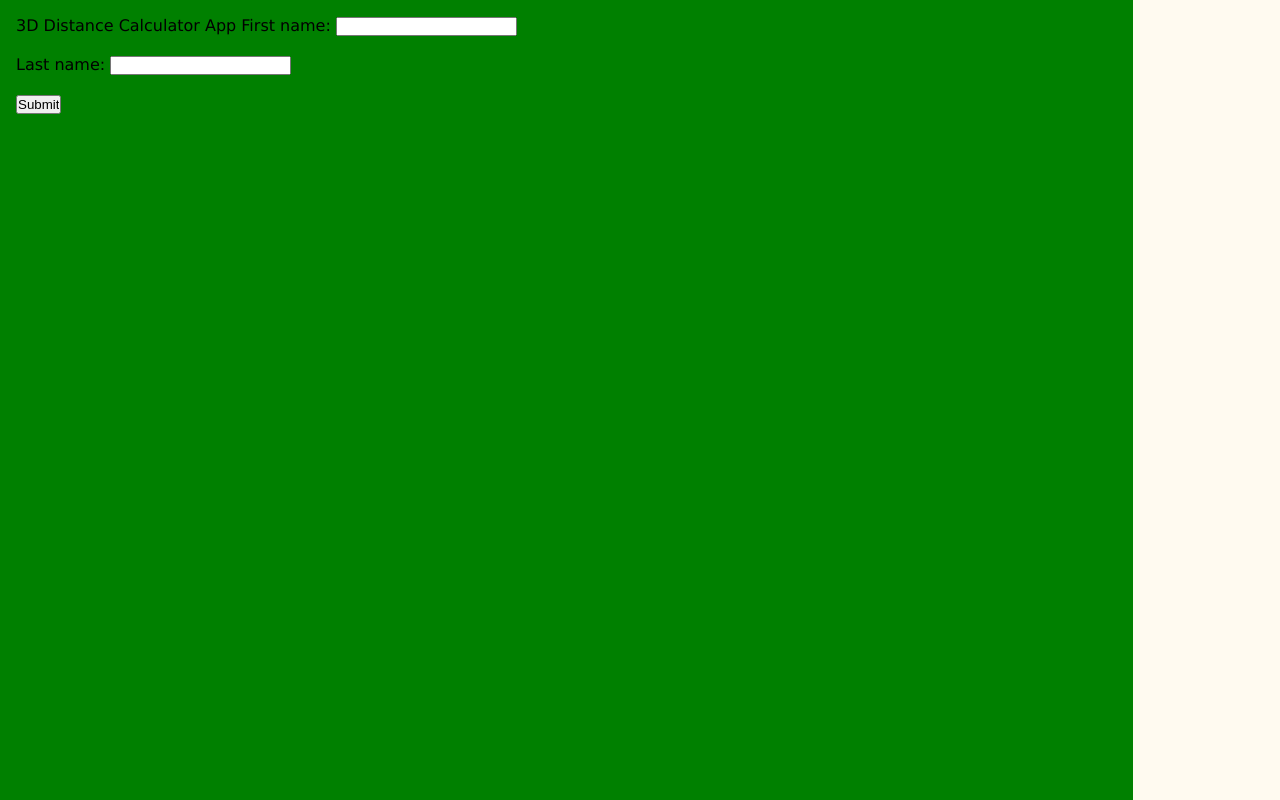
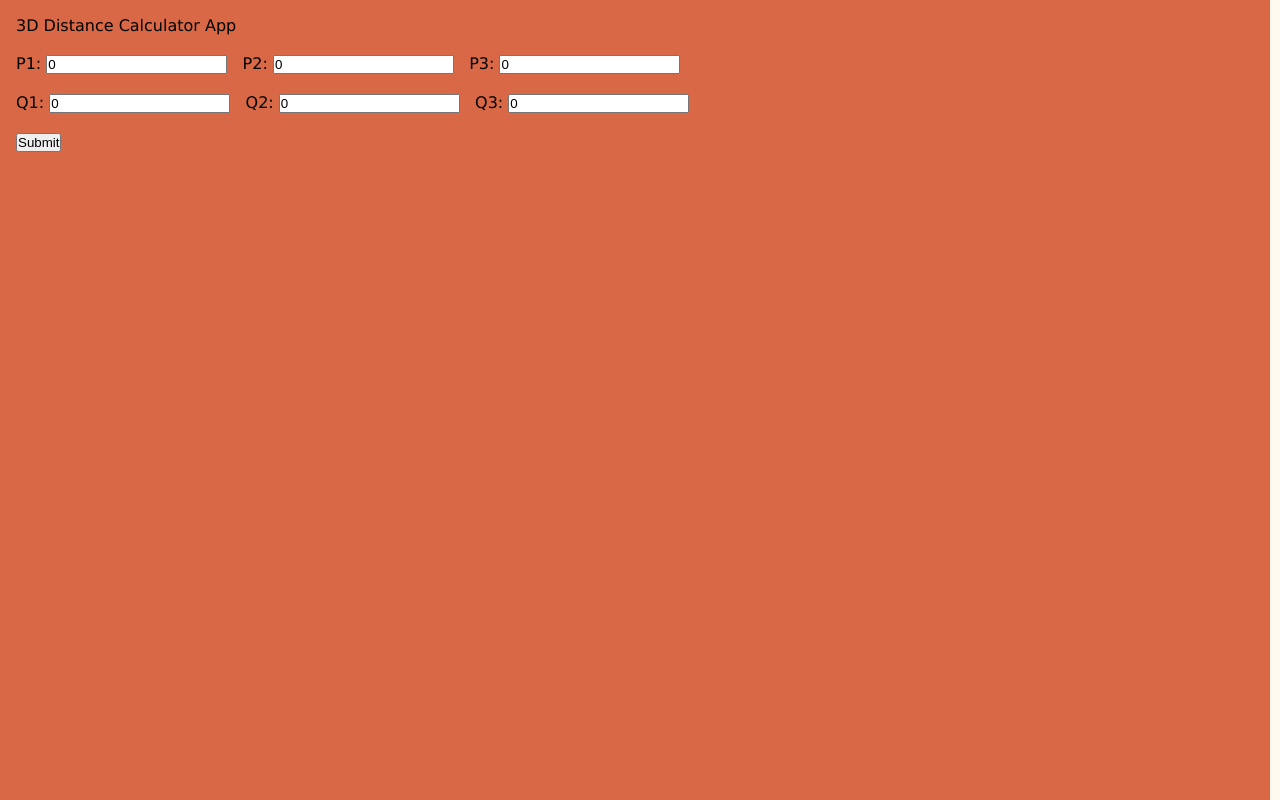
Before and after one commit to Adrian-T-Hernandez/Adrian-T-Hernandez.github.io, a plain HTML site: page myCalculus.html in a window 1280 px wide. Drawn offline with nearby package versions, Linux system fonts and the light colour scheme.

Commit message:
Final Update 02/05/2023

```diff
--- a/main.css
+++ b/main.css
@@ -570,11 +570,10 @@ img {
 /**==================================================================================*/
 #myCalculus {
 
-
-    grid-column: 1/6;
+    background-color: #D96846;
+    grid-column: 1/7;
     grid-row: 1/9;
     padding: 1em 0 0 1em;
-    background-color: green;
 
 }
 
--- a/main.js
+++ b/main.js
@@ -1,173 +1,4 @@
-// JavaScript must be located at the end of the body to work
 
-
-const root = document.querySelector("#app");
-
-let {
-
-  innerHeight,
-
-  innerWidth
-
-} = window;
-
-
-console.log(innerHeight, innerWidth);
-
-if (innerHeight < 300) {
-
-  innerHeight = 350;
-
-}
-
-if (innerWidth < 300) {
-
-  innerWidth = 750;
-
-}
-
-
-class Bubble {
-
-  constructor() {
-
-    this.bubbleSpan = undefined;
-
-    this.handleNewBubble();
-
-    this.color = this.randomColor();
-
-
-    this.posY = this.randomNumber(innerHeight - 20, 20);
-
-    this.posX = this.randomNumber(innerWidth - 20, 20);
-
-
-    this.bubbleSpan.style.top = this.posY + "px";
-
-    this.bubbleSpan.style.left = this.posX + "px";
-
-
-    // setting height and width of the bubble
-
-    this.height = this.randomNumber(60, 20);
-
-    this.width = this.height;
-
-
-    this.bubbleEnd.call(this.bubbleSpan, this.randomNumber(8000, 2000));
-
-  }
-
-
-  // creates and appends a new bubble in the DOM
-
-  handleNewBubble() {
-
-    this.bubbleSpan = document.createElement("span");
-
-    this.bubbleSpan.classList.add("bubble");
-
-    root.append(this.bubbleSpan);
-
-    this.handlePosition();
-
-    this.bubbleSpan.addEventListener("click", this.bubbleEnd);
-
-  }
-
-
-  handlePosition() {
-
-    // positioning the bubble in different random X and Y
-
-    const randomY = this.randomNumber(60, -60);
-
-    const randomX = this.randomNumber(60, -60);
-
-
-    this.bubbleSpan.style.backgroundColor = this.color;
-
-    this.bubbleSpan.style.height = this.height + "px";
-
-    this.bubbleSpan.style.width = this.height + "px";
-
-
-    this.posY = this.randomNumber(innerHeight - 20, 20);
-
-    this.posX = this.randomNumber(innerWidth - 20, 20);
-
-
-    this.bubbleSpan.style.top = this.posY + "px";
-
-    this.bubbleSpan.style.left = this.posX + "px";
-
-
-    const randomSec = this.randomNumber(8000, 200);
-
-    setTimeout(this.handlePosition.bind(this), randomSec); // calling for re-position of bubble
-
-  }
-
-
-  randomNumber(max, min) {
-
-    return Math.floor(Math.random() * (max - min + 1) + min);
-
-  }
-
-
-  randomColor() {
-
-    return `rgba(
-
-        ${this.randomNumber(0, 255)},
-
-        ${this.randomNumber(0, 255)},
-
-        ${this.randomNumber(0, 255)},
-
-        ${this.randomNumber(0.1, 1)})`;
-
-  }
-
-
-  bubbleEnd(removingTime = 0) {
-
-    setTimeout(
-
-      () => {
-
-        requestAnimationFrame(() => this.classList.add("bubble--bust"));
-
-      },
-
-      removingTime === 0 ? removingTime : removingTime - 100
-
-    );
-
-
-    setTimeout(() => {
-
-      requestAnimationFrame(() => this.remove());
-
-      requestAnimationFrame(() => new Bubble());
-
-    }, removingTime);
-
-  }
-
-}
-
-
-// creating many bubble instance
-
-
-setInterval(function () {
-
-  requestAnimationFrame(() => new Bubble());
-
-}, 500);
 
 
 function myBubbles() {
@@ -176,6 +7,7 @@ function myBubbles() {
   document.getElementById("myBubbles").style.visibility = "visible";
   document.getElementById("myCarousel").style.visibility = "hidden";
   document.getElementById("myCalculus").style.visibility = "hidden";
+
 
 }
 
@@ -186,15 +18,88 @@ function myCarousel() {
   document.getElementById("myCarousel").style.visibility = "visible";
   document.getElementById("myBubbles").style.visibility = "hidden";
   document.getElementById("myCalculus").style.visibility = "hidden";
+
 }
 
 function myCalculus() {
 
   document.getElementById("myCalculus").innerHTML = "<iframe class=\"responsive-iframe\" src=\"myCalculus.html\" ></iframe>";
   document.getElementById("myCalculus").style.visibility = "visible";
+
   document.getElementById("myBubbles").style.visibility = "hidden";
   document.getElementById("myCarousel").style.visibility = "hidden";
-  //document.getElementById("myBubbles").style.display = "none";
-  //document.getElementById("myCarousel").style.display = "none";
+
 
 }
+
+
+function my3D() {
+
+
+  var P1;
+  var P2;
+  var P3;
+  var Q1;
+  var Q2;
+  var Q3;
+
+  P1 = parseInt(document.getElementById("P1").value);
+  P2 = parseInt(document.getElementById("P2").value);
+  P3 = parseInt(document.getElementById("P3").value);
+  Q1 = parseInt(document.getElementById("Q1").value);
+  Q2 = parseInt(document.getElementById("Q2").value);
+  Q3 = parseInt(document.getElementById("Q3").value);
+
+  //var a = Q1 - P1;
+  //var b = Q2 - P2;
+  //var c = Q3 - P3;
+
+  var a = Math.pow(Q1 - P1, 2);
+  var b = Math.pow(Q2 - P2, 2);
+  var c = Math.pow(Q3 - P3, 2);
+
+
+  var total = Math.sqrt(a + b + c);
+  //var total = P1;
+
+  document.getElementById("total").innerHTML = "The distance between the points PQ = " + total;
+
+
+  //document.getElementById("a").innerHTML = a; Support elements for testing data values
+  //document.getElementById("b").innerHTML = b;
+  //document.getElementById("c").innerHTML = c;
+
+
+}
+
+
+/*function myNumber() {
+
+
+  var P1;
+  let P2 = 0.0;
+  let P3 = 0.0;
+  let Q1 = 0.0;
+  let Q2 = 0.0;
+  let Q3 = 0.0;
+
+
+  P1 = parseInt(document.getElementById("P1").value);
+
+
+  var total = Math.sqrt(P1);
+
+  document.getElementById("total").innerHTML = total;
+
+
+}*/
+
+/*
+function add() {
+  var num1, num2, sum;
+  num1 = parseInt(document.getElementById("firstnumber").value);
+  num2 = parseInt(document.getElementById("secondnumber").value);
+  sum = num1 + num2;
+  document.getElementById("answer").value = sum;
+}
+*/
--- a/myCalculus.html
+++ b/myCalculus.html
@@ -4,19 +4,39 @@
 <meta charset="UTF-8">
 <title>MyCalculus</title>
 <link href="main.css" rel="stylesheet" type="text/css">
+<script src="https://ajax.googleapis.com/ajax/libs/jquery/3.6.1/jquery.min.js"></script>
 </head>
 
-<body>
-      <div id="myCalculus"> 3D Distance Calculator App
-
-
-  <label>First name:</label>
-  <input type="text" id="fname" name="fname"><br><br>
-  <label> Last name:</label>
-  <input type="text" id="lname" name="lname"><br><br>
-  <input type="submit" value="Submit">
-
-    </div>
-    <script src="main.js"></script>
+<body style="overflow: hidden">
+<div id="myCalculus"> 3D Distance Calculator App
+    <br>
+    <br>
+  <label>P1:</label>
+  <input id="P1" value="0">
+&nbsp
+  <label> P2:</label>
+  <input id="P2" value="0">
+  &nbsp
+  <label> P3:</label>
+  <input id="P3" value="0">
+  <br>
+  <br>
+  <label>Q1:</label>
+  <input id="Q1" value="0">
+  &nbsp
+  <label>Q2:</label>
+  <input id="Q2" value="0">
+  &nbsp
+  <label>Q3:</label>
+  <input id="Q3" value="0">
+  <br>
+  <br>
+    <button onClick="my3D()">Submit</button>
+      <br>
+    <br>
+    <div type="text" id="total">
+  </div>
+</div>
+<script src="main.js"></script>
 </body>
 </html>
```
Also changed, not shown: bubbles.html (+1 -1 lines), bubbles.js (added, +170 -0 lines), myblog.html (+9 -3 lines).
